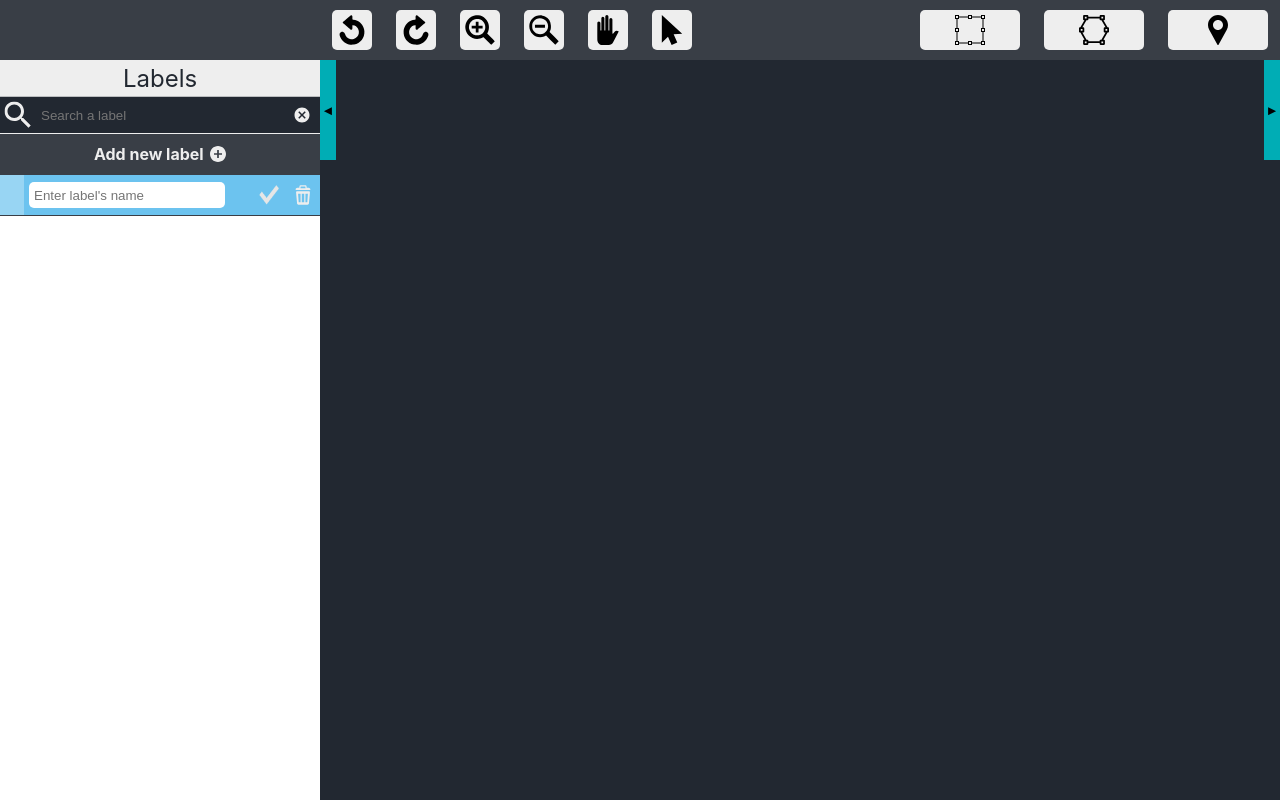
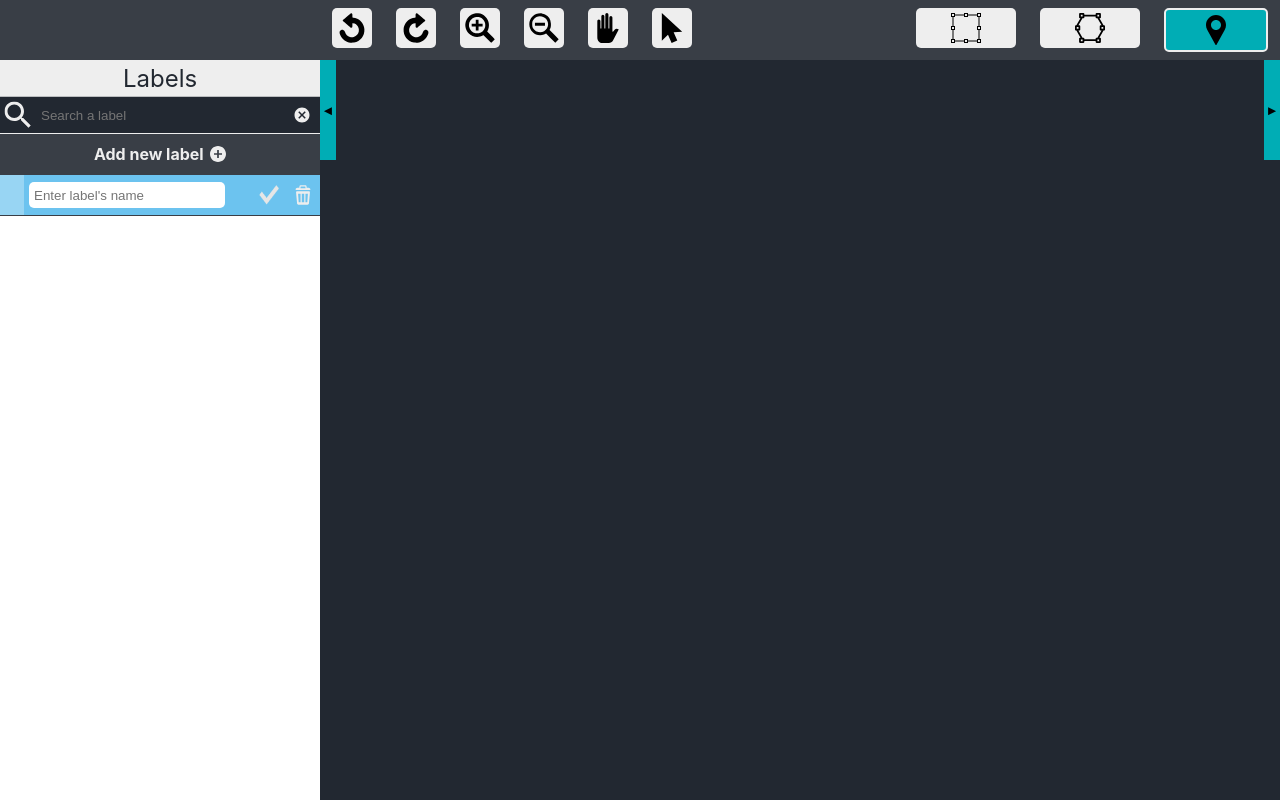
Before and after one commit to Meditattion/UI, a React (Create React App) app: page / in a window 1280 px wide. Built offline with nearby package versions, Linux system fonts and the light colour scheme.

Commit message:
default selected

```diff
--- a/src/App.scss
+++ b/src/App.scss
@@ -20,6 +20,11 @@ img {
 .flipHorizontal {
   -webkit-transform: scaleX(-1);
   transform: scaleX(-1);
+}
+
+.selectorIsClicked{
+  background-color: var(--turqu) !important;
+  border:2px solid var(--silver) !important;
 }
 
 /* Responsive Variables */
--- a/src/Components/Canvas/Canvas.js
+++ b/src/Components/Canvas/Canvas.js
@@ -1,5 +1,5 @@
-import React,{useEffect} from 'react';
-import { useSelector,useDispatch } from 'react-redux';
+import React, { useEffect } from 'react';
+import { useSelector, useDispatch } from 'react-redux';
 import CommonHeader from '../CommonHeader/CommonHeader'
 import ToolBarItem from '../ToolBarItem/ToolBarItem'
 import Selectors from '../Selectors/Selectors'
@@ -8,10 +8,10 @@ import actions from '../../Actions/index'
 
 const Canvas = () => {
 
-    const dispatch=useDispatch();
+    const dispatch = useDispatch();
 
-    const labelsIsVisible=useSelector(state=>state.Toggles.labelsVisible);
-    const imagesIsVisible=useSelector(state=>state.Toggles.imagesVisible);
+    const labelsIsVisible = useSelector(state => state.Toggles.labelsVisible);
+    const imagesIsVisible = useSelector(state => state.Toggles.imagesVisible);
 
     // useEffect(() => {
     //     dispatch(toggleMenu(user))
@@ -28,16 +28,16 @@ const Canvas = () => {
                     <ToolBarItem type="hand.svg"></ToolBarItem>
                     <ToolBarItem type="cursor.svg"></ToolBarItem>
                     <Selectors>
-                        <SelectorItem type="bounding-box.svg"></SelectorItem>
-                        <SelectorItem type="polygon.svg"></SelectorItem>
-                        <SelectorItem type="pin.svg"></SelectorItem>
+                        <SelectorItem isSelected={false} type="bounding-box.svg"></SelectorItem>
+                        <SelectorItem isSelected={false} type="polygon.svg"></SelectorItem>
+                        <SelectorItem isSelected type="pin.svg"></SelectorItem>
                     </Selectors>
                 </div>
             </CommonHeader>
-            <button className={labelsIsVisible?"toggle-labels flipHorizontal":"toggle-labels "} onClick={()=>dispatch(actions.toggleMenu('labels'))}>
+            <button className={labelsIsVisible ? "toggle-labels flipHorizontal" : "toggle-labels "} onClick={() => dispatch(actions.toggleMenu('labels'))}>
                 &#9658;
           </button>
-            <button className={imagesIsVisible?"toggle-images ":"toggle-images flipHorizontal"} onClick={()=>dispatch(actions.toggleMenu('images'))}>
+            <button className={imagesIsVisible ? "toggle-images " : "toggle-images flipHorizontal"} onClick={() => dispatch(actions.toggleMenu('images'))}>
                 &#9658;
           </button>
         </div>
--- a/src/Components/SelectorItem/SelectorItem.js
+++ b/src/Components/SelectorItem/SelectorItem.js
@@ -3,7 +3,7 @@ import React from 'react'
 
 const SelectorItem = (props) => {
     return (
-        <div className="main-toolbar-selectors-selector">
+        <div className={props.isSelected?"main-toolbar-selectors-selector selectorIsClicked":"main-toolbar-selectors-selector"}>
             <img alt="" src={process.env.PUBLIC_URL + `Images/${props.type}`}></img>
         </div>
     )
```
